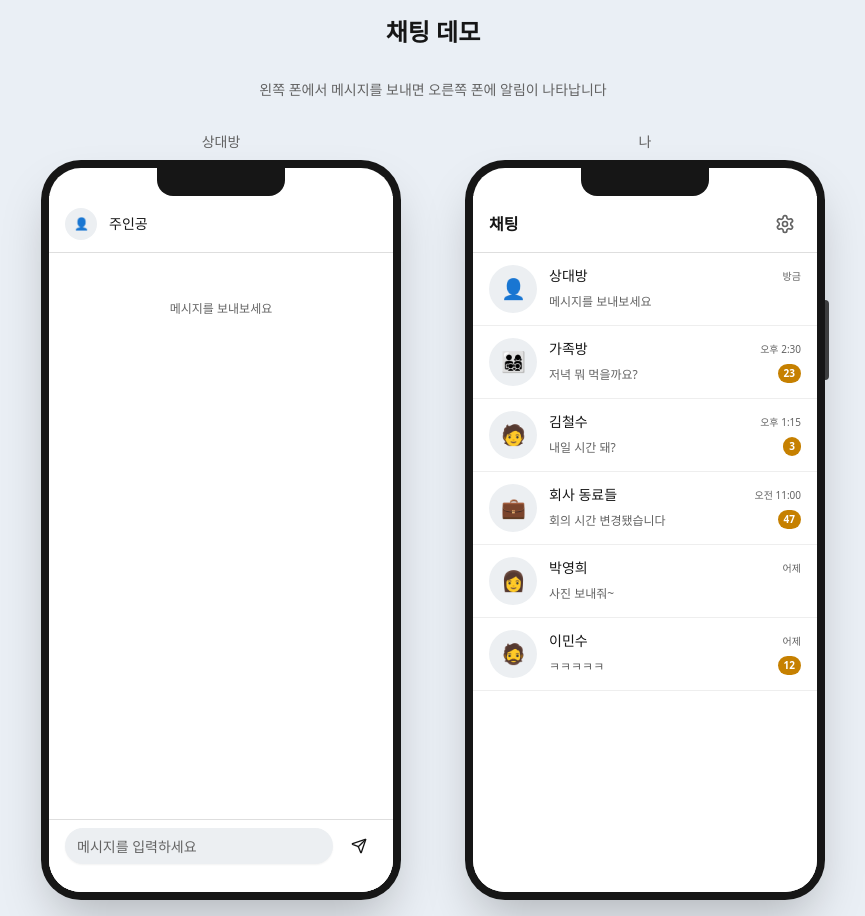
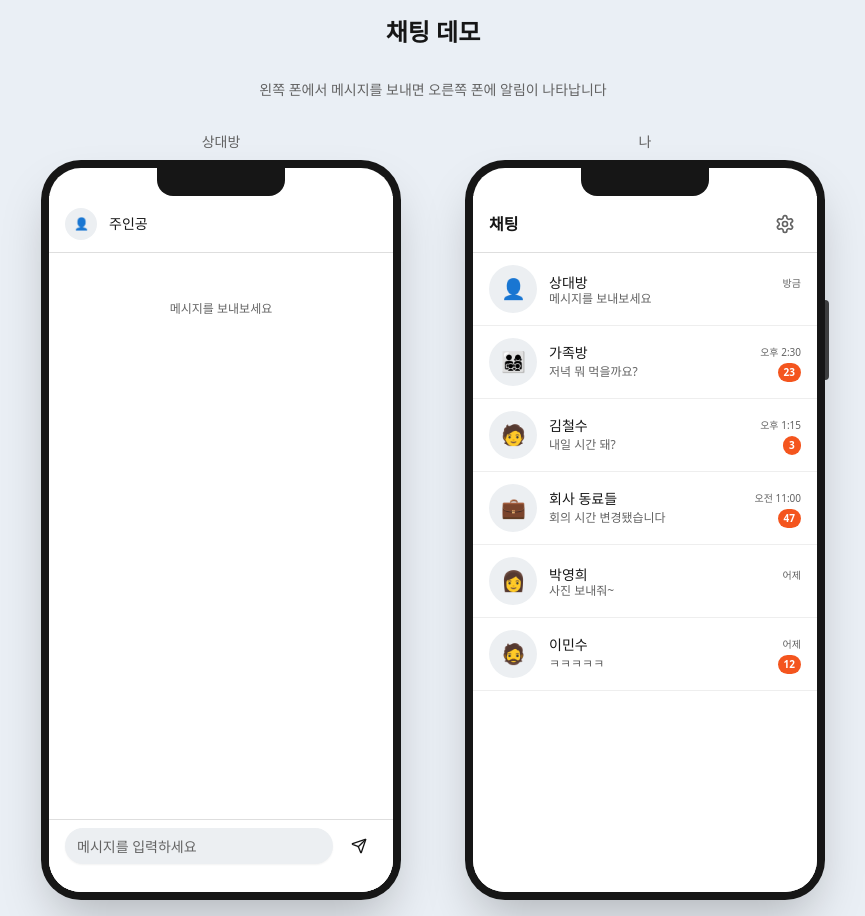
Before and after one commit to One-Kakao-Onboarding/18-AIteen-Aljalttakkalsen, a Next.js app: page / in a window 1280 px wide. Both pictures are taken after a click on the button 1034 px from the left and 340 px from the top of the page. Shown: the whole page, without its empty margins (207-1072 px from the left). Built offline with nearby package versions, Linux system fonts and the light colour scheme.

Commit message:
feat: 채팅방 리스트의 ui 디테일 잡기

```diff
--- a/components/chat-list-screen.tsx
+++ b/components/chat-list-screen.tsx
@@ -13,8 +13,10 @@ interface ChatRoom {
   avatar: string
   time: string
   notificationEnabled: boolean
+  keywordNotificationEnabled: boolean
   notificationConditions: Array<{ id: string; condition: string }>
   notificationSensitivity: NotificationSensitivity
+  notifiedTopics: string[]
 }
 
 interface ChatListScreenProps {
@@ -124,23 +126,23 @@ export function ChatListScreen({ unreadFromMe, onSelectChat, lastMessageFromMe,
                   {!room.notificationEnabled && (
                     <BellOff className="w-3 h-3 text-muted-foreground flex-shrink-0" />
                   )}
-                  {room.notificationConditions.length > 0 && (
-                    <Settings className="w-3 h-3 text-blue-500 flex-shrink-0" />
-                  )}
                 </div>
                 <span className="text-[10px] text-muted-foreground flex-shrink-0">{room.time}</span>
               </div>
-              <div className="flex items-center justify-between mt-0.5">
+              <div className="flex items-center justify-between mt-[0px]">
                 <div className="flex-1 min-w-0">
-                  {room.notificationConditions.length > 0 && (
-                    <p className="text-[10px] text-blue-500 truncate mb-0.5">
-                      조건: {room.notificationConditions.map((c) => c.condition).join(", ")}
+                  {room.keywordNotificationEnabled && room.notificationConditions.length > 0 && (
+                    <p className="text-[10px] text-blue-500 truncate leading-none m-0 p-0 mb-[2px]">
+                      {room.notificationConditions.map((c) => `#${c.condition}`).join(", ")}
                     </p>
                   )}
-                  <span className="text-xs text-muted-foreground truncate">{room.lastMessage}</span>
+                  <span className="text-xs text-muted-foreground truncate leading-none block">{room.lastMessage}</span>
                 </div>
                 {room.unreadCount > 0 && (
-                  <span className="ml-2 px-1.5 py-0.5 bg-unread text-white text-[10px] font-bold rounded-full min-w-[18px] text-center flex-shrink-0">
+                  <span className="ml-2 px-1.5 py-0.5 bg-[#F4551E] text-white text-[10px] font-bold rounded-full min-w-[18px] text-center flex-shrink-0 inline-flex items-center gap-0.5">
+                    {room.notifiedTopics.length > 0 && (
+                      <img src="/keyword_icon.png" alt="keyword" className="w-3 h-3" />
+                    )}
                     {room.unreadCount > 99 ? "99+" : room.unreadCount}
                   </span>
                 )}
```
Also changed, not shown: public/keyword_icon.png (added).
